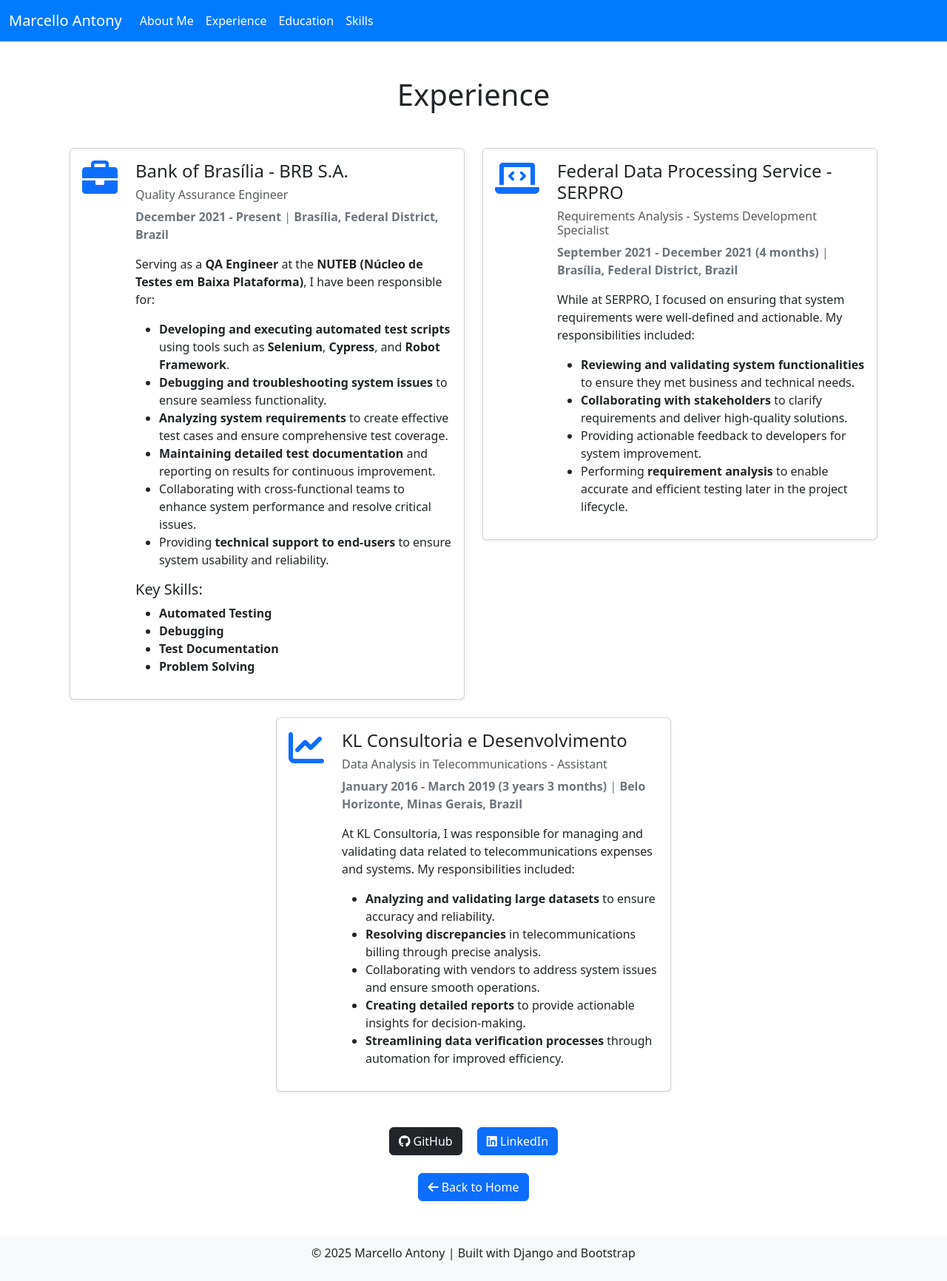
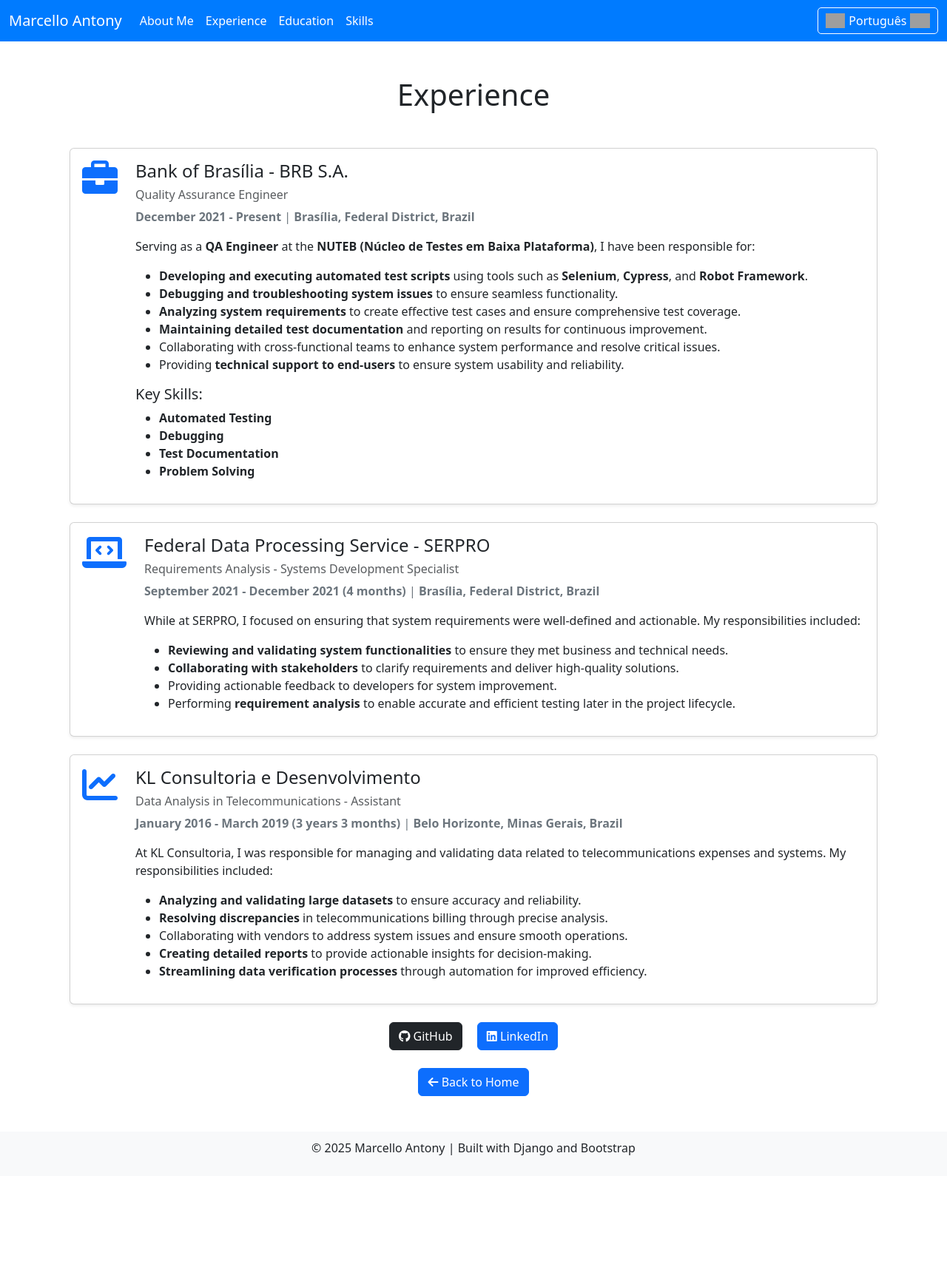
Before and after one commit to marcelloamr/portfolio, a Django app: page /experience/ in a window 1280 px wide. Shown: the whole page at 74% size. After the commit the page ends 1562 px from the top, so only its background shows below. Run offline with Django 5.2, Linux system fonts and the light colour scheme; grey boxes are pictures that could not be loaded.

Commit message:
tradutor melhor

```diff
--- a/main/templates/base.html
+++ b/main/templates/base.html
@@ -3,7 +3,7 @@
 <head>
     <meta charset="UTF-8">
     <meta name="viewport" content="width=device-width, initial-scale=1.0">
-    <title>{% block title %}My Portfolio{% endblock %}</title>
+    <title>Marcello Antony</title>
     <link href="https://cdn.jsdelivr.net/npm/bootstrap@5.3.0/dist/css/bootstrap.min.css" rel="stylesheet">
     <link rel="stylesheet" href="https://cdnjs.cloudflare.com/ajax/libs/font-awesome/6.0.0-beta3/css/all.min.css">
     <style>
@@ -19,33 +19,41 @@
         .navbar-toggler-icon {
             background-color: white;
         }
-        .google-translate-container {
+        .language-button-container {
             display: flex;
-            justify-content: flex-end;
+            justify-content: flex-end; /* Align button to the right by default */
+        }
+        .language-button {
+            display: flex;
             align-items: center;
+            gap: 5px;
             color: white;
+            text-decoration: none;
+            padding: 5px 10px;
+            border: 1px solid white;
+            border-radius: 5px;
+            transition: background-color 0.3s, color 0.3s;
         }
-        .navbar-collapse.show .google-translate-container {
-            justify-content: center;
-            margin-top: 10px;
+        .language-button:hover {
+            background-color: white;
+            color: #007bff;
         }
-        @media (max-width: 576px) {
-            .google-translate-container.desktop-only {
-                display: none; /* Hide on mobile */
-            }
-            .google-translate-container.mobile-only {
-                display: flex; /* Show in navbar on mobile */
-            }
-        }
-        @media (min-width: 577px) {
-            .google-translate-container.mobile-only {
-                display: none; /* Hide on desktop */
-            }
+        .flag-icon {
+            height: 20px;
+            width: auto;
         }
         footer {
             margin-top: 20px;
             background-color: #f8f9fa;
             padding: 10px;
+        }
+        @media (max-width: 576px) {
+            .language-button-container {
+                justify-content: center; /* Center button on mobile */
+            }
+            .language-button {
+                width: auto; /* Ensure button width adjusts to its content */
+            }
         }
     </style>
 </head>
@@ -63,10 +71,15 @@
                     <li class="nav-item"><a class="nav-link" href="/education/">Education</a></li>
                     <li class="nav-item"><a class="nav-link" href="/skills/">Skills</a></li>
                 </ul>
-                <!-- Google Translate for Desktop -->
-                <div id="google_translate_element" class="google-translate-container desktop-only ms-auto"></div>
-                <!-- Google Translate for Mobile -->
-                <div id="google_translate_element_mobile" class="google-translate-container mobile-only"></div>
+                <!-- Language Button -->
+                <div class="language-button-container ms-auto">
+                    <a href="https://portfolio--aqf2-onrender-com.translate.goog/?_x_tr_sl=en&_x_tr_tl=pt&_x_tr_hl=pt-BR&_x_tr_pto=wapp"
+                       class="language-button">
+                        <img src="https://upload.wikimedia.org/wikipedia/commons/0/05/Flag_of_Brazil.svg" alt="Brazil Flag" class="flag-icon">
+                        <span>Português</span>
+                        <img src="https://upload.wikimedia.org/wikipedia/commons/5/5c/Flag_of_Portugal.svg" alt="Portugal Flag" class="flag-icon">
+                    </a>
+                </div>
             </div>
         </div>
     </nav>
@@ -79,22 +92,5 @@
 
     <!-- Scripts -->
     <script src="https://cdn.jsdelivr.net/npm/bootstrap@5.3.0/dist/js/bootstrap.bundle.min.js"></script>
-    <script>
-        function googleTranslateElementInit() {
-            // For Desktop
-            new google.translate.TranslateElement({
-                pageLanguage: 'en',
-                includedLanguages: 'en,pt,es,zh-CN,hi,de,fr,it,ru,nl,pl,uk,ro,el,hu,cs,sv,fi,da,bg,sk,hr,sr,sl,lt,lv,et,ga',
-                layout: google.translate.TranslateElement.InlineLayout.SIMPLE
-            }, 'google_translate_element');
-            // For Mobile
-            new google.translate.TranslateElement({
-                pageLanguage: 'en',
-                includedLanguages: 'en,pt,es,zh-CN,hi,de,fr,it,ru,nl,pl,uk,ro,el,hu,cs,sv,fi,da,bg,sk,hr,sr,sl,lt,lv,et,ga',
-                layout: google.translate.TranslateElement.InlineLayout.SIMPLE
-            }, 'google_translate_element_mobile');
-        }
-    </script>
-    <script src="//translate.google.com/translate_a/element.js?cb=googleTranslateElementInit"></script>
 </body>
 </html>
--- a/main/templates/experience.html
+++ b/main/templates/experience.html
@@ -5,9 +5,9 @@
 {% block content %}
 <div class="container mt-5">
     <h1 class="text-center mb-5">Experience</h1>
-    <div class="row justify-content-center">
+
     <!-- BRB Experience -->
-        <div class="col-md-6 mb-4">
+    <div class="mb-4">
         <div class="card shadow-sm">
             <div class="card-body d-flex">
                 <i class="fas fa-briefcase fa-3x text-primary me-4"></i>
@@ -39,7 +39,7 @@
     </div>
 
     <!-- SERPRO Experience -->
-        <div class="col-md-6 mb-4">
+    <div class="mb-4">
         <div class="card shadow-sm">
             <div class="card-body d-flex">
                 <i class="fas fa-laptop-code fa-3x text-primary me-4"></i>
@@ -62,7 +62,7 @@
     </div>
 
     <!-- KL Consultoria Experience -->
-        <div class="col-md-6 mb-4">
+    <div class="mb-4">
         <div class="card shadow-sm">
             <div class="card-body d-flex">
                 <i class="fas fa-chart-line fa-3x text-primary me-4"></i>
@@ -80,7 +80,6 @@
                         <li><strong>Creating detailed reports</strong> to provide actionable insights for decision-making.</li>
                         <li><strong>Streamlining data verification processes</strong> through automation for improved efficiency.</li>
                     </ul>
-                    </div>
                 </div>
             </div>
         </div>
```
Lines whose indentation alone changed are shown as unchanged.
